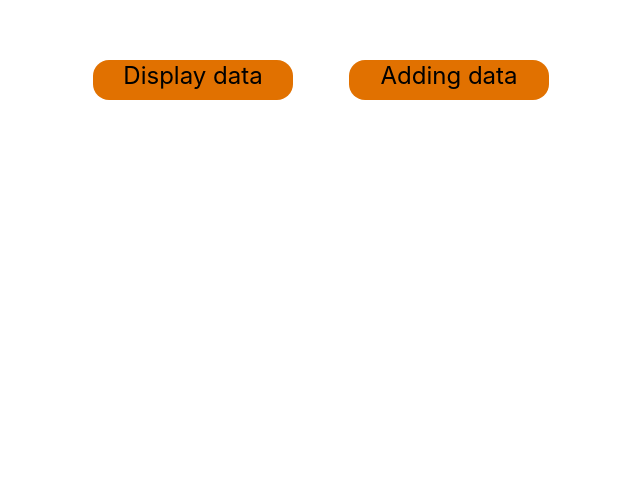
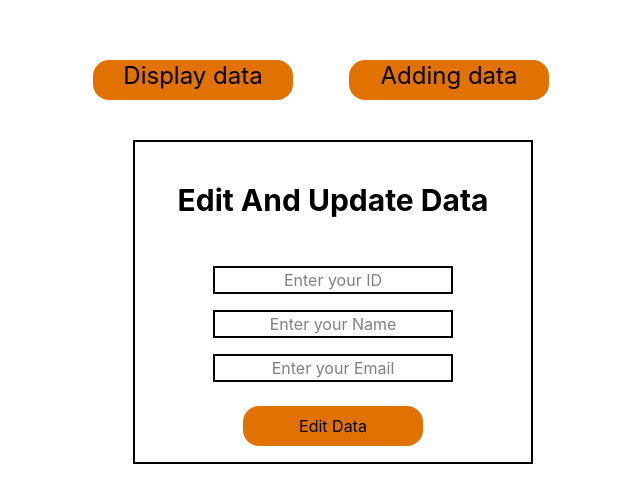
Before and after one commit to dattapatil8/Student-Management-System-, a React (Vite) app in the folder CRUD/: page /edit/1 in a window 1280 px wide. Shown: the top 502 px of the page, without its empty margins (307-947 px from the left). Built offline with nearby package versions, Linux system fonts and the light colour scheme.

Commit message:
Adding Edit button

```diff
--- a/CRUD/src/App.jsx
+++ b/CRUD/src/App.jsx
@@ -1,6 +1,7 @@
 import { Routes,Route,Link } from 'react-router'
 import { DisplayData } from './DisplayData'
 import { AddNewData } from './AddNewData'
+import { EditData } from './EditData'
 
 function App() {
 
@@ -19,6 +20,7 @@ function App() {
       <Routes>
         <Route path='/'element={<DisplayData/>}/>
         <Route path='/add'element={<AddNewData/>}/>
+        <Route path='/edit/:id'element={<EditData />}/>
       </Routes>
 
     </>
--- a/CRUD/src/DisplayData.jsx
+++ b/CRUD/src/DisplayData.jsx
@@ -1,7 +1,9 @@
 import { useEffect, useState } from "react";
+import { useNavigate } from "react-router";
 
 export function DisplayData() {
   const [Data, setData] = useState([]);
+  const navigate=useNavigate("")
 
   useEffect(() => {
     RandemData();
@@ -23,7 +25,10 @@ export function DisplayData() {
       alert("Data deleted...")
       RandemData();
     }
-  }
+    }
+   const editStudent=(id)=>{
+     navigate("/edit/"+id);
+    }
 
   return (
     <>
@@ -33,7 +38,7 @@ export function DisplayData() {
 
 
         <table className="w-full max-w-4xl mx-auto bg-white shadow-lg rounded-lg overflow-hidden">
-          <thead className="bg-blue-500 text-white">
+          <thead className="bg-blue-500 text-white border-2" >
             <tr>
               <th className="pl-2">Id</th>
               <th className="px-6 py-3 text-left">Name</th>
@@ -54,6 +59,9 @@ export function DisplayData() {
                 <td className="p-5">
                   <button onClick={()=>deleteData(student.id)} className="border-2 bg-red-500 w-20 rounded-2xl" >Delete</button>
                   </td>
+                  <td>
+                    <button onClick={()=>editStudent(student.id)}  className="border-2 bg-red-500 w-20 rounded-2xl" >Edit</button>
+                  </td>
               </tr>
             ))}
           </tbody>
--- /dev/null
+++ b/CRUD/src/EditData.jsx
@@ -0,0 +1,17 @@
+export function EditData(){
+    return(
+        <>
+         <form action="">
+     <div className="text-center border-2 w-100 m-10 mx-auto">
+
+      <h1 className="text-3xl font-bold text-center m-10">Edit And Update Data</h1>
+      <input className="w-60 border-2 m-2 text-center" type="text" onChange={(e)=>setId(e.target.value)} placeholder="Enter your ID" /><br/>
+            <input className="w-60 border-2 m-2  text-center" type="text"onChange={(e)=>setName(e.target.value)} placeholder="Enter your Name" /><br></br>
+              <input className="w-60 border-2 m-2 text-center" type="text" onChange={(e)=>setEmail(e.target.value)} placeholder="Enter your Email" /><br></br>
+              <button className="bg-amber-600 m-4 w-45 h-10 rounded-2xl hover:bg-amber-800 cursor-pointer" >Edit Data</button>
+
+     </div>
+     </form>
+        </>
+    )
+}
```
